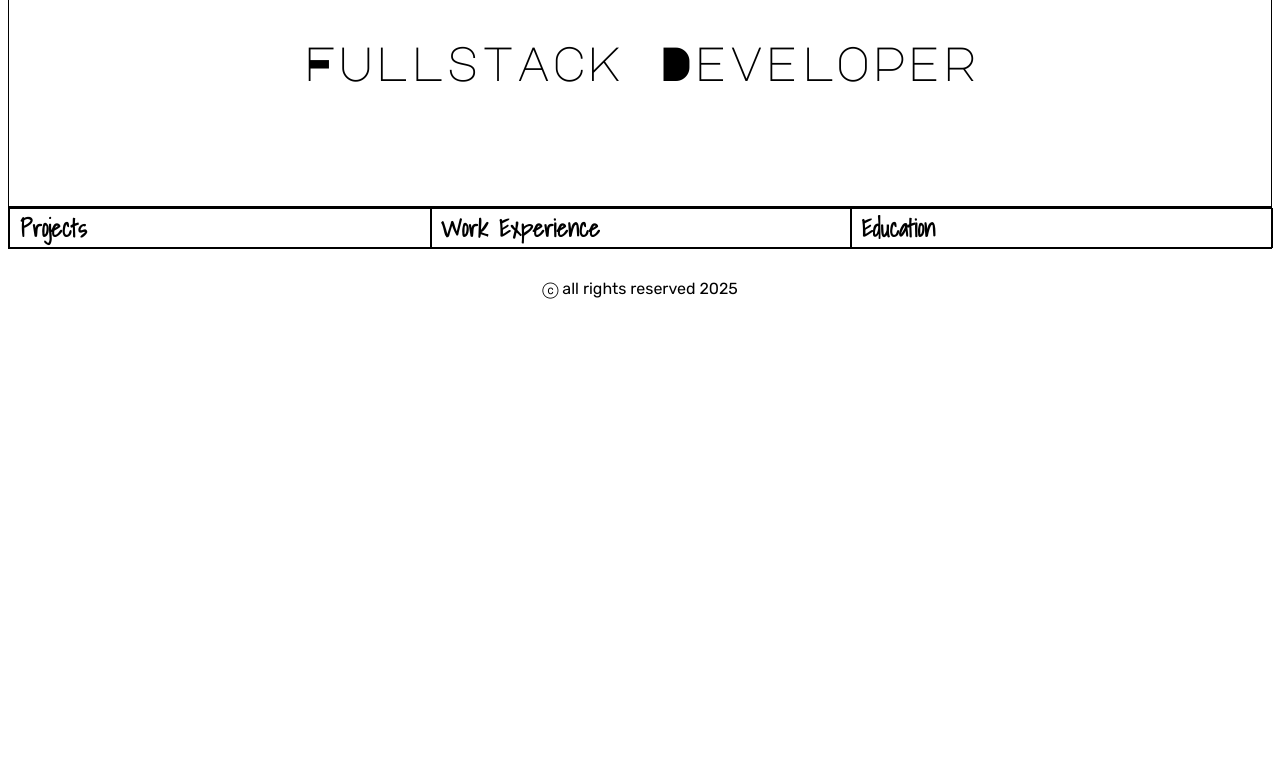
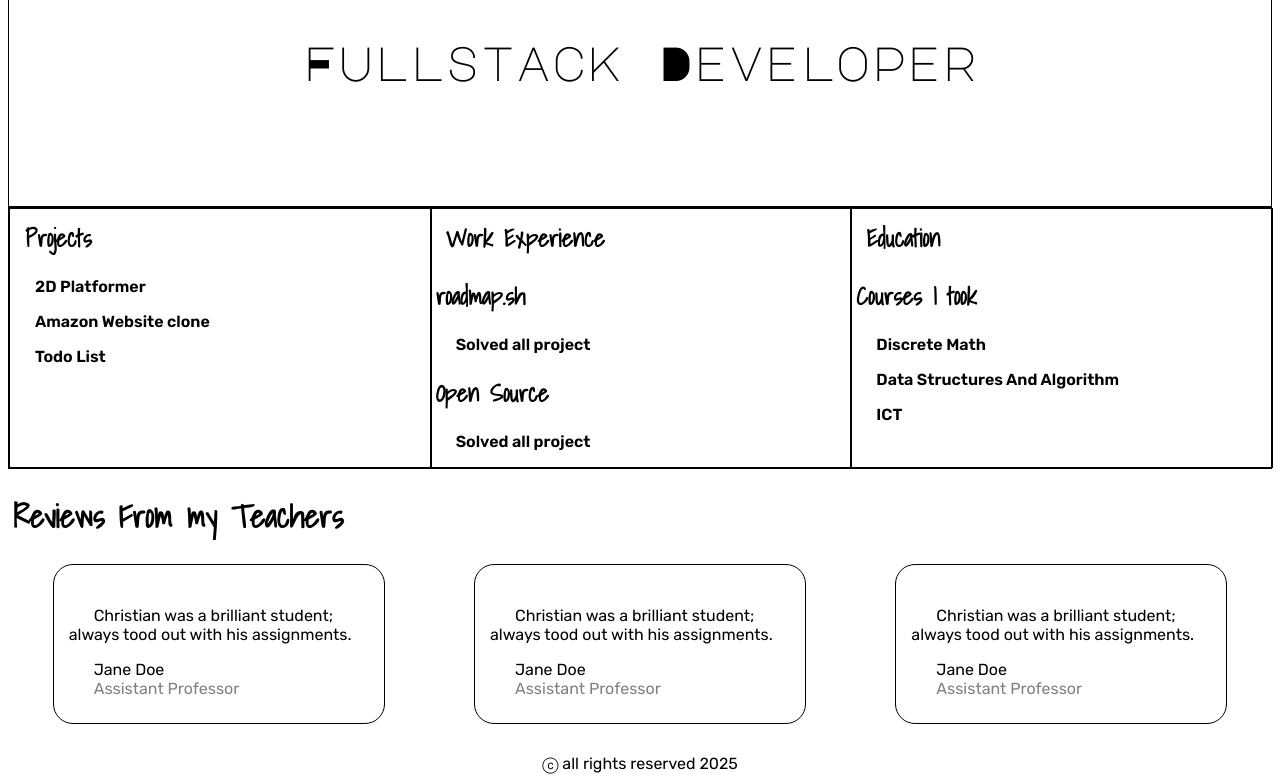
Before and after one commit to ChanchanReal/ChanchanReal.github.io, a plain HTML site: page index.html in a window 1280 px wide. Shown: the part 72-853 px from the top of the page. Before the commit the page ends 800 px from the top, so only its background shows below. Drawn offline with Linux system fonts and the light colour scheme.

Commit message:
Add content to page and review panel

```diff
--- a/index.html
+++ b/index.html
@@ -31,6 +31,7 @@
     <link rel="stylesheet" href="styles/general.css" />
     <link rel="stylesheet" href="styles/header.css" />
     <link rel="stylesheet" href="styles/content.css" />
+    <link rel="stylesheet" href="styles/review.css" />
   </head>
   <body>
     <header>
@@ -41,9 +42,10 @@
         </div>
         <nav>
           <ul class="header-nav">
-            <li>Home</li>
+            <li><a href="index.html">Home</a></li>
             /
-            <li>Projects</li>
+
+            <li><a href="#projects">Projects</a></li>
             /
             <li>Articles</li>
             /
@@ -57,9 +59,60 @@
     </header>
 
     <div class="content-wrapper">
-      <section><span>Projects</span></section>
-      <section><span>Work Experience</span></section>
-      <section><span>Education</span></section>
+      <section>
+        <h1 id="projects" class="content-title">Projects</h1>
+        <p class="content-item">2D Platformer</p>
+        <p class="content-item">Amazon Website clone</p>
+        <p class="content-item">Todo List</p>
+      </section>
+      <section>
+        <h1 id="projects" class="content-title">Work Experience</h1>
+        <div class="work-experience-item content-item">
+          <h1 >roadmap.sh</h1>
+          <p >Solved all project</p>
+        </div>
+        <div class="work-experience-item content-item">
+          <h1>Open Source</h1>
+          <p>Solved all project</p>
+        </div>
+      </section>
+      <section>
+        <h1 id="projects" class="content-title">Education</h1>
+        <div class="courses">
+          <h1>Courses I took</h1>
+          <p>Discrete Math</p>
+          <p>Data Structures And Algorithm</p>
+          <p>ICT</p>
+        </div>
+      </section>
+    </div>
+    <h1 class="review-tag">Reviews From my Teachers</h1>
+
+    <div class="review-wrapper">
+      <div class="review-desc">
+        <p>
+          Christian was a brilliant student; always tood out with his
+          assignments.
+        </p>
+        <p class="reviewer">Jane Doe</p>
+        <p class="reviewer-title">Assistant Professor</p>
+      </div>
+      <div class="review-desc">
+        <p>
+          Christian was a brilliant student; always tood out with his
+          assignments.
+        </p>
+        <p class="reviewer">Jane Doe</p>
+        <p class="reviewer-title">Assistant Professor</p>
+      </div>
+      <div class="review-desc">
+        <p>
+          Christian was a brilliant student; always tood out with his
+          assignments.
+        </p>
+        <p class="reviewer">Jane Doe</p>
+        <p class="reviewer-title">Assistant Professor</p>
+      </div>
     </div>
 
     <footer style="text-align: center; margin-top: 30px">
--- a/styles/content.css
+++ b/styles/content.css
@@ -20,9 +20,46 @@
   font-size: 24px;
 }
 
-@media (max-width: 768px) {
+.content-title {
+  margin: 0px;
+  margin-left: 10px;
+  margin-top: 10px;
+  margin-bottom: 20px;
+}
+
+@media (max-width: 768px) and (prefers-color-scheme: dark) {
   .content-wrapper {
     grid-template-columns: 1fr;
     text-align: center;
   }
+
+  .content-item {
+    background-color: rgb(1, 1, 1);
+    margin: 0px;
+    padding: 15px;
+    border-bottom: 1px solid;
+  }
+  .content-title {
+    border-bottom: 1px solid;
+    margin-bottom: 0px;
+  }
 }
+
+@media (max-width: 768px) and (prefers-color-scheme: light) {
+  .content-wrapper {
+    grid-template-columns: 1fr;
+    text-align: center;
+  }
+
+  .content-item {
+    background-color: rgb(227, 245, 251);
+    margin: 0px;
+    padding: 15px;
+    border-bottom: 1px solid;
+  }
+
+  .content-title {
+    border-bottom: 1px solid;
+    margin-bottom: 0px;
+  }
+}
--- a/styles/general.css
+++ b/styles/general.css
@@ -1,6 +1,15 @@
 :root {
   --mobile: 768px;
   --desktop: 480px;
+}
+
+html{
+  scroll-behavior: smooth;
+}
+
+a{
+  color: inherit;
+  text-decoration: none;
 }
 
 body {
@@ -12,7 +21,16 @@ body {
 
 @media (prefers-color-scheme: dark) {
   body {
-    background-color: black;
+    background-color: rgb(22, 22, 22);
     color: white;
   }
 }
+
+p{
+  font-family: "Rubik";
+  text-indent: 25px;
+}
+
+h1{
+  text-indent: 5px;
+}
--- /dev/null
+++ b/styles/review.css
@@ -0,0 +1,43 @@
+.review-tag{
+    font-family: "Shadows Into Light", sans-serif;
+}
+
+.review-wrapper{
+    display: grid;
+    grid-template-columns: 1fr 1fr 1fr;
+    justify-items: center;
+}
+
+.review-desc{
+    width: 300px;
+    border: 1px solid;
+    border-radius: 20px;
+    padding: 25px 15px;
+}
+
+.reviewer,
+.reviewer-title{
+    margin: 0px;
+}
+
+@media (max-width: 768px){
+    .review-wrapper{
+        grid-template-columns: 1fr;
+        justify-items: center;
+    }
+
+    .review-desc{
+        margin-top: 30px;
+    }
+}
+
+@media (prefers-color-scheme: dark){
+    .reviewer-title{
+        color: lightblue;
+    }
+}
+@media (prefers-color-scheme: light){
+    .reviewer-title{
+        color: gray;
+    }
+}
```
